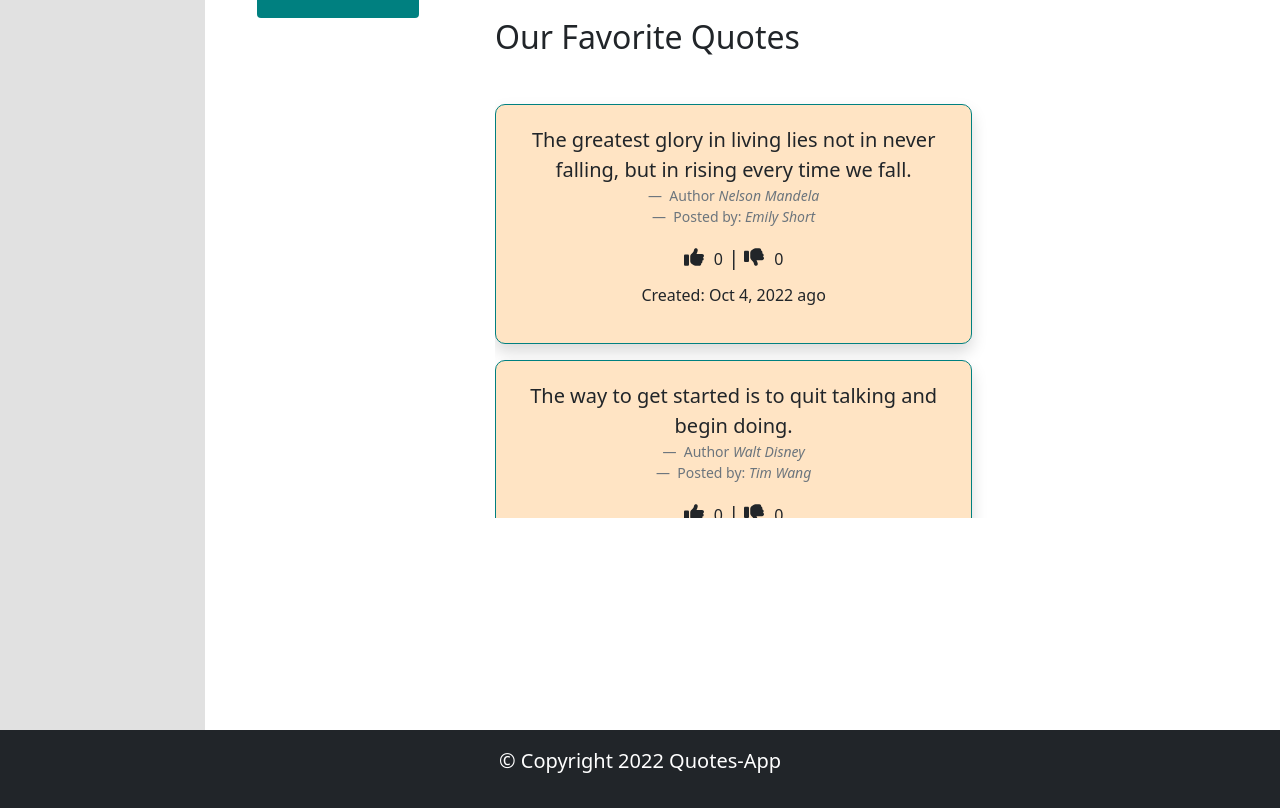
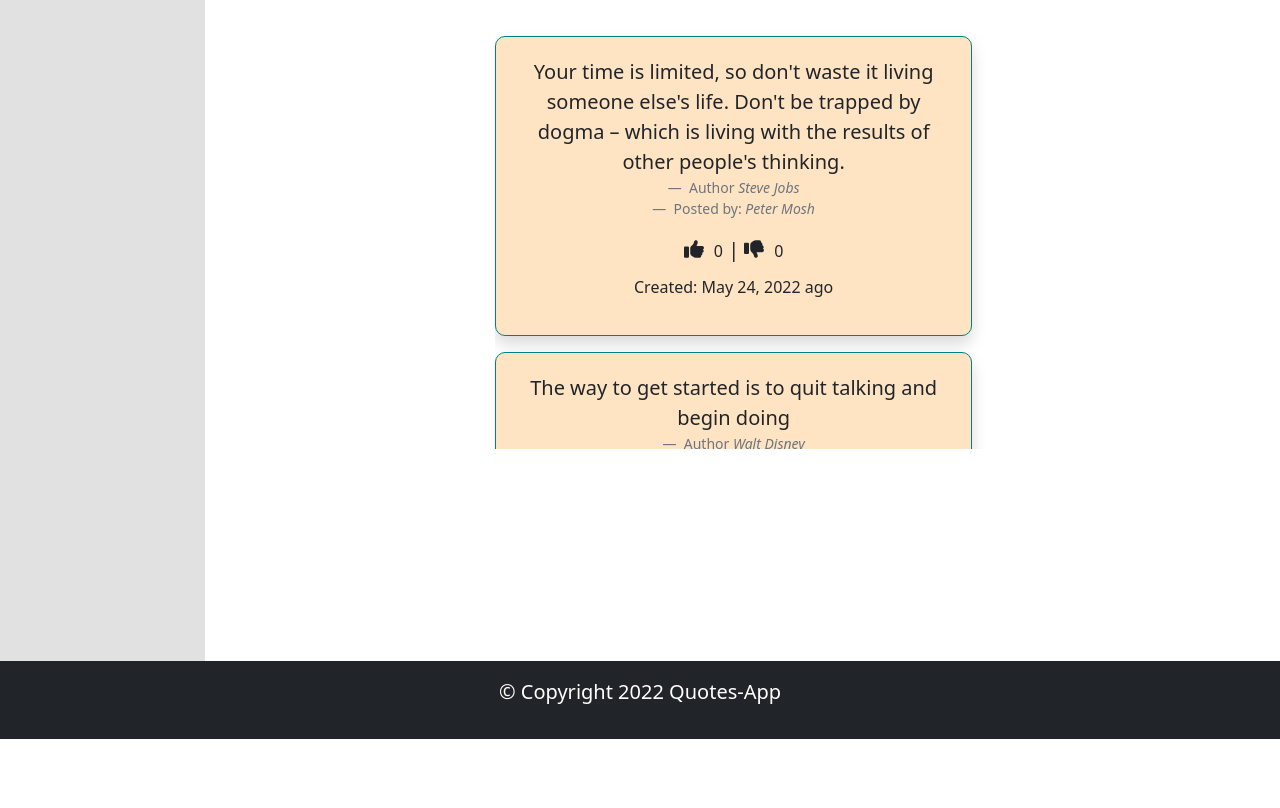
Before and after one commit to bignimz/quotes-web-app, an Angular app: page / in a window 1280 px wide. Shown: the part 680-1488 px from the top of the page. After the commit the page ends 1419 px from the top, so only its background shows below. Built offline with nearby package versions, Linux system fonts and the light colour scheme.

Commit message:
Updated the quote form layout and added the submit function

```diff
--- a/src/app/app.component.html
+++ b/src/app/app.component.html
@@ -22,6 +22,7 @@
   <div class="main-body col-lg-10 col-md-10 col-sm-12 pt-5">
     <div class="container-fluid d-flex flex-wrap justify-content-between">
       <!-- Quote Form -->
+      <!-- <div class="col-lg-6 col-md-8 col-sm-12 mx-auto"></div> -->
       <app-quote-form></app-quote-form>
 
       <!-- Quotes Display -->
--- a/src/app/app.module.ts
+++ b/src/app/app.module.ts
@@ -1,5 +1,6 @@
 import { NgModule } from '@angular/core';
 import { BrowserModule } from '@angular/platform-browser';
+import { FormsModule } from '@angular/forms';
 
 import { AppRoutingModule } from './app-routing.module';
 import { AppComponent } from './app.component';
@@ -24,7 +25,8 @@ import { QuoteFormComponent } from './quote-form/quote-form.component';
   imports: [
     BrowserModule,
     AppRoutingModule,
-    FontAwesomeModule
+    FontAwesomeModule,
+    FormsModule
   ],
   providers: [],
   bootstrap: [AppComponent]
--- a/src/app/quote-form/quote-form.component.css
+++ b/src/app/quote-form/quote-form.component.css
@@ -25,7 +25,7 @@
       text-transform: uppercase;
 }
 
-.home {
+/* .home {
       max-height: 500px;
       overflow-y: scroll;
-}
+} */
--- a/src/app/quote-form/quote-form.component.html
+++ b/src/app/quote-form/quote-form.component.html
@@ -1,26 +1,49 @@
 <!-- <p>quote-form works!</p> -->
 
-<form class="form px-3 col-lg-4 col-md-8 col-sm-12" style="max-width: 650px">
+<form
+  (ngSubmit)="submitQuote()"
+  #goalForm="ngForm"
+  class="form"
+  style="max-width: 650px"
+>
   <h2 class="create-app-title mb-3">Create a Quote</h2>
   <input
     type="text"
     class="form-control input shadow"
+    id="name"
+    [(ngModel)]="newQuote.name"
+    name="name"
+    #name="ngModel"
     placeholder="Enter your name here..."
     required
   />
   <textarea
     class="form-control input shadow"
-    id="validationTextarea"
+    id="quote"
+    [(ngModel)]="newQuote.quote"
+    name="quote"
+    #quote="ngModel"
     placeholder="Enter quote here..."
     required
   ></textarea>
   <input
     type="text"
     class="form-control input shadow"
+    id="author"
+    [(ngModel)]="newQuote.author"
+    name="author"
+    #author="ngModel"
     placeholder="Enter author name here..."
   />
-  <input type="date" class="form-control input shadow" />
+  <input
+    type="date"
+    class="form-control input shadow"
+    id="complete"
+    [(ngModel)]="newQuote.postedDate"
+    name="postedDate"
+    #postedDate="ngModel"
+  />
   <div class="button-area">
-    <button class="btn quote-btn">Add Quote</button>
+    <button type="submit" class="btn quote-btn">Add Quote</button>
   </div>
 </form>
--- a/src/app/quote-form/quote-form.component.ts
+++ b/src/app/quote-form/quote-form.component.ts
@@ -10,10 +10,10 @@ export class QuoteFormComponent implements OnInit {
 
   newQuote = new Quote(0, "", "", "", new Date() );
 
-  @Output() submitQuote = new EventEmitter<Quote>();
+  @Output() addQuote = new EventEmitter<Quote>();
 
-  addQuote(){
-    this.submitQuote.emit(this.newQuote);
+  submitQuote(){
+    this.addQuote.emit(this.newQuote);
   }
   constructor() { }
 
--- a/src/app/quote/quote.component.html
+++ b/src/app/quote/quote.component.html
@@ -3,7 +3,7 @@
   class="text-center q-border mr-4 shadow favorite"
 >
   <blockquote class="blockquote">
-    <p>{{ quote.description }}</p>
+    <p>{{ quote.quote }}</p>
   </blockquote>
   <figcaption class="blockquote-footer">
     Author <cite title="Source Title"> {{ quote.author }}</cite>
@@ -13,13 +13,11 @@
   </figcaption>
   <div class="row quote-row">
     <div class="rating">
-      <fa-icon [icon]="faThumbsUp"></fa-icon
-      ><span class="count-up">{{ quote.likes }}</span> |
-      <fa-icon [icon]="faThumbsDown"></fa-icon
-      ><span class="count-up">{{ quote.dislikes }}</span>
+      <fa-icon [icon]="faThumbsUp"></fa-icon><span class="count-up">0</span> |
+      <fa-icon [icon]="faThumbsDown"></fa-icon><span class="count-up">0</span>
     </div>
     <div class="date">
-      <p>Created: {{ quote.date | date }} ago</p>
+      <p>Created: {{ quote.postedDate | date }} ago</p>
     </div>
   </div>
 </figure>
--- a/src/app/quote/quote.component.ts
+++ b/src/app/quote/quote.component.ts
@@ -17,55 +17,75 @@ export class QuoteComponent implements OnInit {
   //   new Quote()
   // ]
 
-  quotes = [
-    {
-      id: 1,
-      title: 'GREATEST GLORY',
-      description: 'The greatest glory in living lies not in never falling, but in rising every time we fall.',
-      author: 'Nelson Mandela',
-      name: 'Emily Short',
-      date: '10.04.2022',
-      likes: 0,
-      dislikes: 0
-    },
-    {
-      id: 2,
-      title: 'GETTING STARTED',
-      description: 'The way to get started is to quit talking and begin doing.',
-      author: 'Walt Disney',
-      date: '05.03.2022',
-      name: 'Tim Wang',
-      likes: 0,
-      dislikes: 0
+  // quotes = [
+  //   {
+  //     id: 1,
+  //     title: 'GREATEST GLORY',
+  //     description: 'The greatest glory in living lies not in never falling, but in rising every time we fall.',
+  //     author: 'Nelson Mandela',
+  //     name: 'Emily Short',
+  //     date: '10.04.2022',
+  //     likes: 0,
+  //     dislikes: 0
+  //   },
+  //   {
+  //     id: 2,
+  //     title: 'GETTING STARTED',
+  //     description: 'The way to get started is to quit talking and begin doing.',
+  //     author: 'Walt Disney',
+  //     date: '05.03.2022',
+  //     name: 'Tim Wang',
+  //     likes: 0,
+  //     dislikes: 0
 
-    },
-    {
-      id: 3,
-      title: 'MIND THE TIME',
-      description: "Your time is limited, so don't waste it living someone else's life. Don't be trapped by dogma – which is living with the results of other people's thinking.",
-      author: 'Steve Jobs',
-      date: '10.04.2022',
-      name: 'Peter Mosh',
-      likes: 0,
-      dislikes: 0
-    },
-    {
-      id: 4,
-      title: 'THIS LIFE',
-      description: "If you look at what you have in life, you'll always have more. If you look at what you don't have in life, you'll never have enough.",
-      author: 'Oprah Winfrey',
-      name: 'Mike Epps',
-      date: '10.04.2022',
-      likes: 0,
-      dislikes: 0
-    }
+  //   },
+  //   {
+  //     id: 3,
+  //     title: 'MIND THE TIME',
+  //     description: "Your time is limited, so don't waste it living someone else's life. Don't be trapped by dogma – which is living with the results of other people's thinking.",
+  //     author: 'Steve Jobs',
+  //     date: '10.04.2022',
+  //     name: 'Peter Mosh',
+  //     likes: 0,
+  //     dislikes: 0
+  //   },
+  //   {
+  //     id: 4,
+  //     title: 'THIS LIFE',
+  //     description: "If you look at what you have in life, you'll always have more. If you look at what you don't have in life, you'll never have enough.",
+  //     author: 'Oprah Winfrey',
+  //     name: 'Mike Epps',
+  //     date: '10.04.2022',
+  //     likes: 0,
+  //     dislikes: 0
+  //   }
+  // ];
+
+  quotes:Quote[] = [
+    new Quote(1, 'Peter Mosh', "Your time is limited, so don't waste it living someone else's life. Don't be trapped by dogma – which is living with the results of other people's thinking.", "Steve Jobs", new Date(2022,4,24)),
+    new Quote(2,'Tim Wang','The way to get started is to quit talking and begin doing',"Walt Disney", new Date(2022,6,9)),
+    new Quote(3,'Emily Short','The greatest glory in living lies not in never falling, but in rising every time we fall', "Nelson Mandela", new Date(2022,4,12)),
   ];
 
   addNewQuote(quote: Quote){
     let quoteLength = this.quotes.length;
     quote.id = quoteLength +1;
-    quote.completeQuote = new Date(quote.completeDate)
-    // this.quotes.push(quote);
+    quote.postedDate = new Date(quote.postedDate)
+    this.quotes.push(quote);
+  }
+
+  toggleDetails(index: number){
+    this.quotes[index].showQuote = !this.quotes[index].showQuote;
+  }
+
+  deleteQuote(isComplete: boolean, index: number){
+    if(isComplete){
+      let toDelete = confirm(`Are you sure you want to delete ${this.quotes[index].name}?`)
+
+      if(toDelete){
+        this.quotes.splice(index, 1)
+      }
+    }
   }
 
   constructor() { }
```
